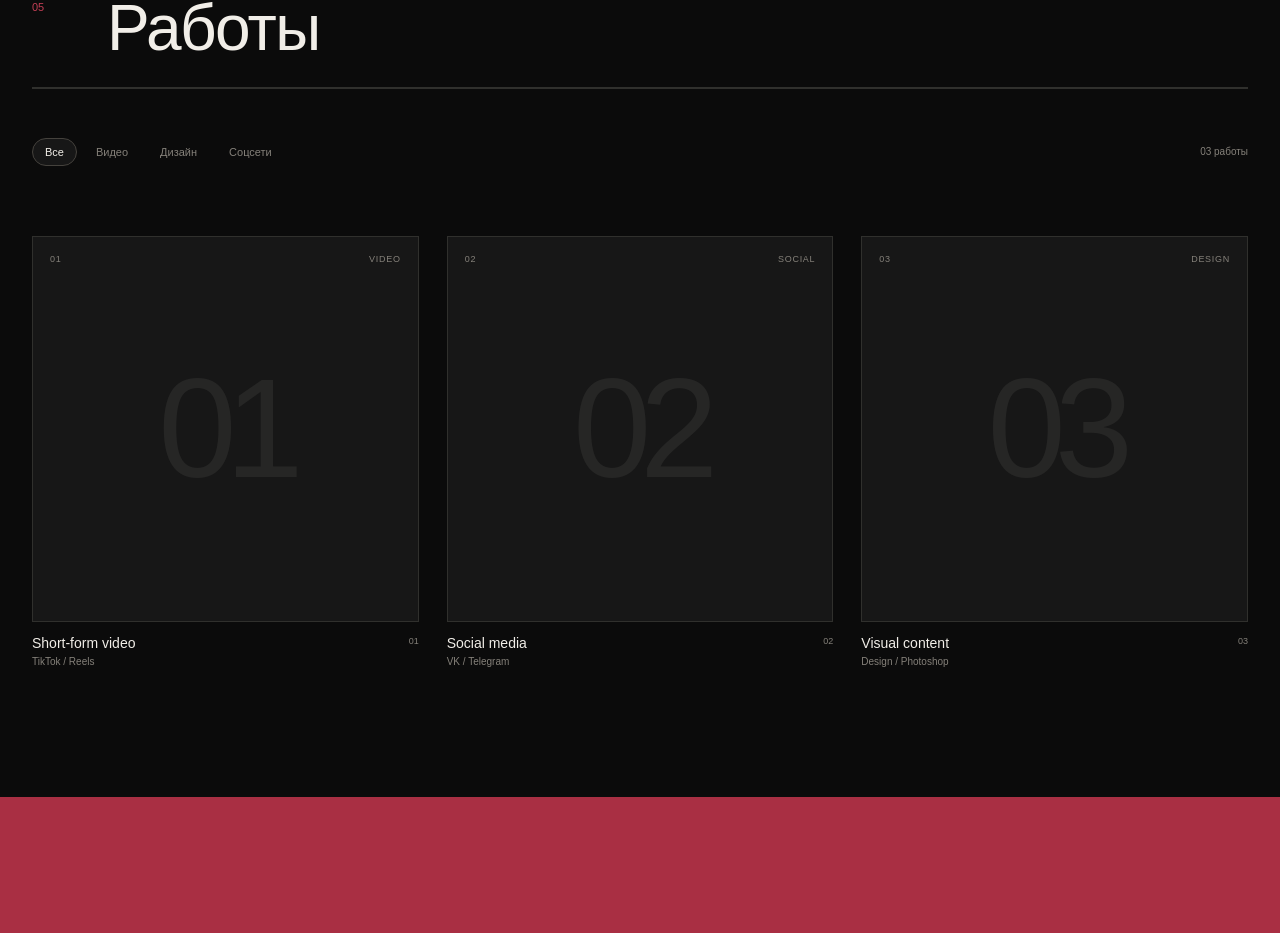
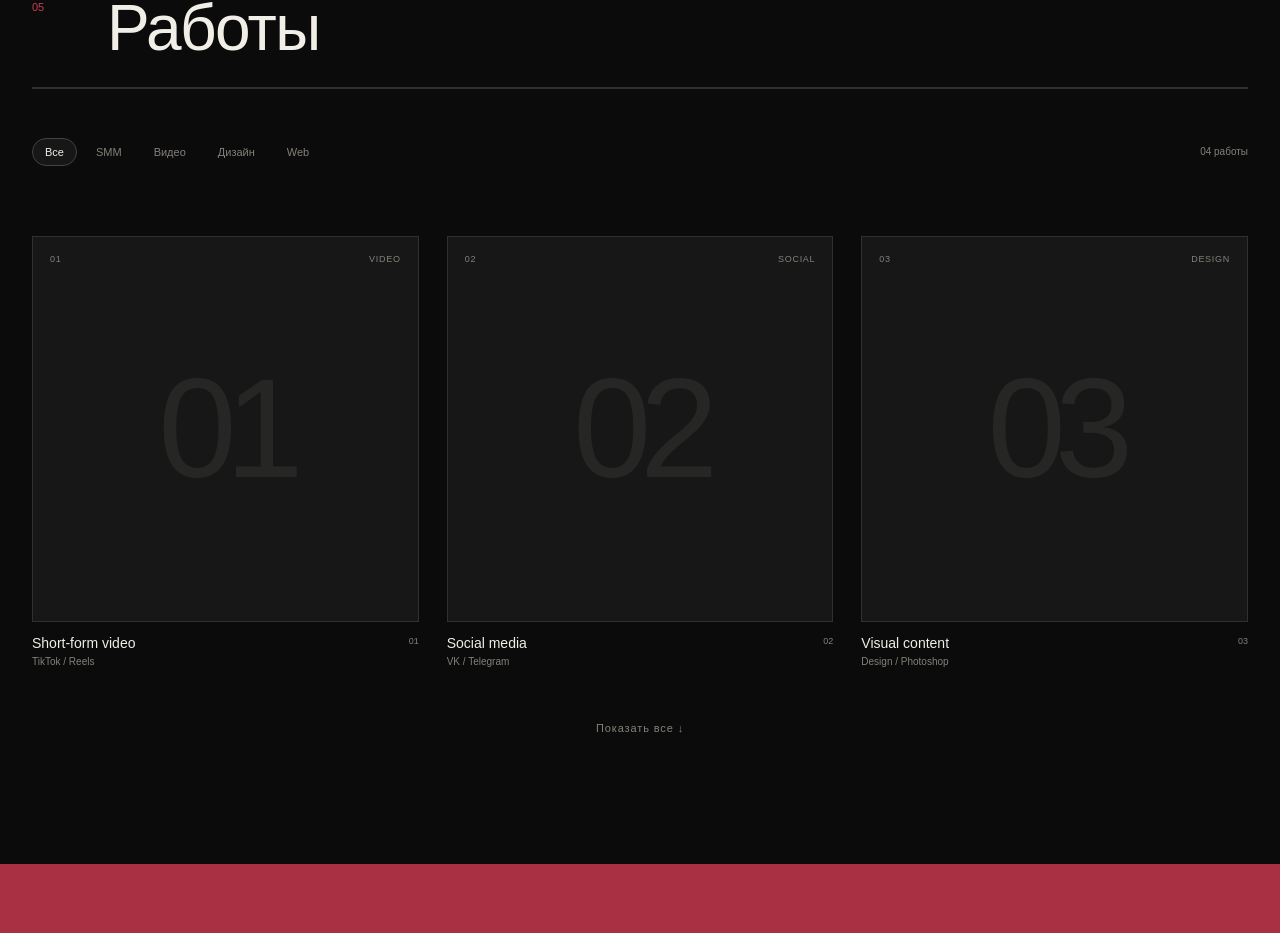
Before and after one commit to maisonobscura/maison-obscura, a React (Vite) app: page / in a window 1280 px wide. Shown: the part 4809-5742 px from the top of the page. Built offline with nearby package versions, Linux system fonts and the light colour scheme.

Commit message:
add new categories to workcars

```diff
--- a/src/components/Works.jsx
+++ b/src/components/Works.jsx
@@ -43,6 +43,21 @@ const works = [
     categories: ["design", "social"],
     description:
       "Создание визуальных материалов для социальных сетей сообщества «не школа гитары» с учетом общей стилистики проекта.",
+    images: [
+      "/img/design-1.jpg",
+      "/img/design-2.jpg",
+      "/img/design-3.jpg",
+    ],
+  },
+
+    {
+    id: 4,
+    number: "04",
+    label: "WEB",
+    name: "Portfolio website",
+    type: "HTML / CSS / REACT",
+    categories: ["web"],
+    description: "ТЕСТ",
     images: [
       "/img/design-1.jpg",
       "/img/design-2.jpg",
@@ -359,6 +374,20 @@ function Works() {
               <button
                 type="button"
                 className={`filter ${
+                  filter === "social"
+                    ? "filter--active"
+                    : ""
+                }`}
+                onClick={() =>
+                  handleFilterChange("social")
+                }
+              >
+                SMM
+              </button>
+
+              <button
+                type="button"
+                className={`filter ${
                   filter === "video"
                     ? "filter--active"
                     : ""
@@ -387,18 +416,19 @@ function Works() {
               <button
                 type="button"
                 className={`filter ${
-                filter === "social"
+                  filter === "web"
                     ? "filter--active"
                     : ""
                 }`}
                 onClick={() =>
-                handleFilterChange("social")
+                  handleFilterChange("web")
                 }
               >
-              Соцсети
+                Web
               </button>
 
             </div>
+
 
 
           <div className="works__count">
```
Lines whose indentation alone changed are shown as unchanged.
